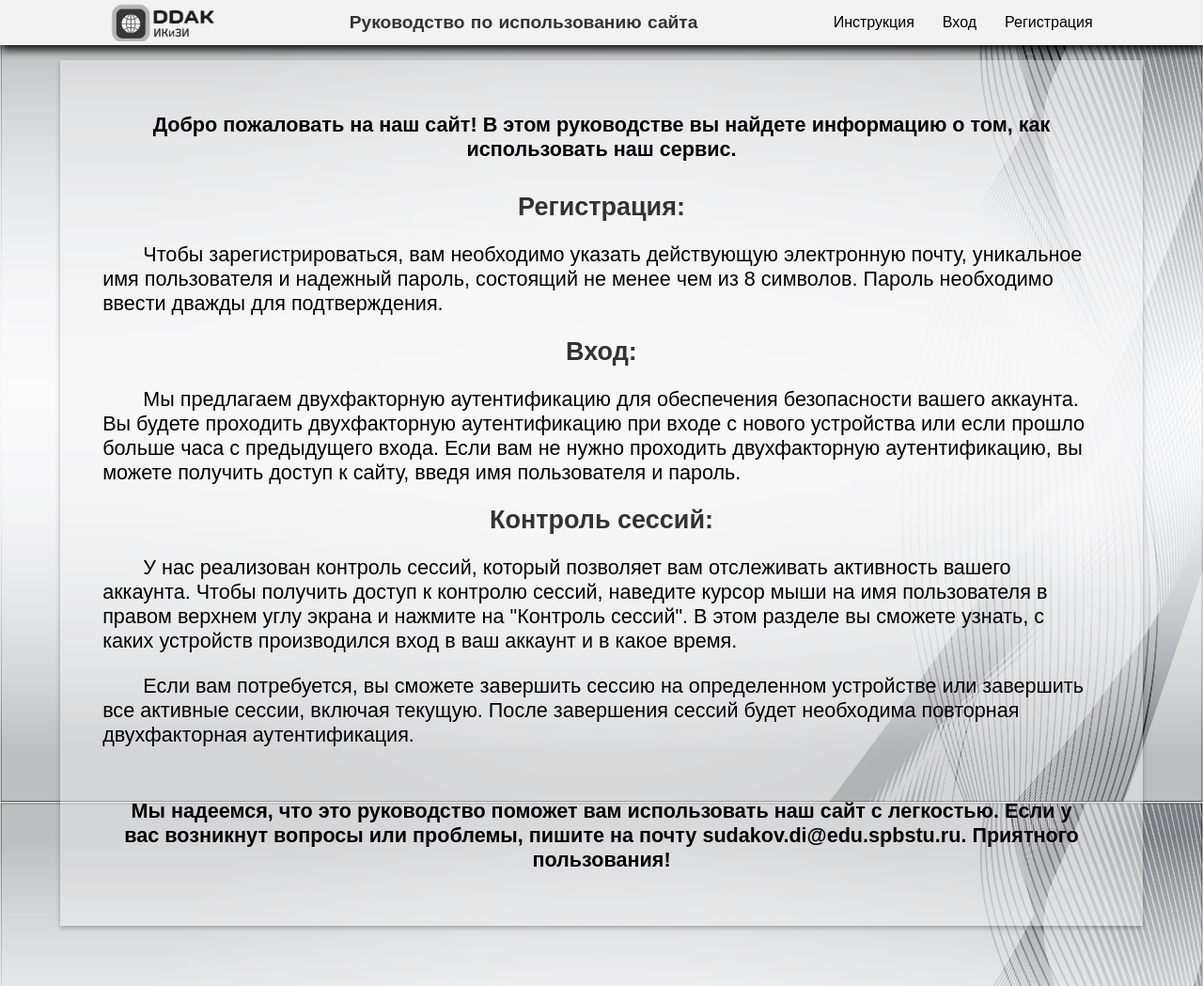
After one commit to sudmit0802/BIP, a Flask app: page /instruction in a window 1280 px wide. The commit adds this page. Shown: the whole page at 94% size. Run offline with Flask 3, Linux system fonts and the light colour scheme.

Commit message:
+ instruction endpoint

```diff
--- a/run.py
+++ b/run.py
@@ -159,13 +159,33 @@ def logout():
 @second_factor_required
 def sessions():
     """
-    Sesion control endpoint.
+    Session control endpoint.
     ---
     responses:
       200:
         description: success.
     """
     return update_sessions(request)
+
+
+@app.route("/instruction", methods=["GET"])
+def instruction():
+    """
+    Instruction endpoint.
+    ---
+    responses:
+      200:
+        description: success.
+    """
+    if current_user.is_authenticated:
+        sessions = get_sessions_from_db(current_user.id)
+        ips = list()
+        if sessions is not None:
+            for s in sessions:
+                ips.append(s['ip'])
+            if request.remote_addr in ips:
+                return render_template('wide_instruction.html')
+    return render_template('instruction.html')
 
 
 if __name__ == "__main__":
--- a/static/main.css
+++ b/static/main.css
@@ -87,3 +87,28 @@ nav ul li ul li {
 nav ul li:hover>ul {
     display: initial;
 }
+
+.instruction {
+    padding: 2%;
+    background-color: #f2f2f26f;
+    font-size: 18px;
+    box-shadow: 0 2px 5px rgba(0, 0, 0, 0.3);
+}
+
+.instruction h2 {
+    text-align: center;
+    font-size: 1.5em;
+    color: #333;
+}
+
+.instruction h3 {
+    text-align: center;
+    font-size: larger;
+    padding: 3%
+}
+
+.instruction p {
+    margin: 2%;
+    font-size: larger;
+    text-indent: 2em;
+}
--- a/templates/buildings_template.html
+++ b/templates/buildings_template.html
@@ -16,7 +16,7 @@
                 <li><a href="{{ url_for('faculties') }}">Институты</a></li>
                 <li><a href="{{ url_for('teachers') }}">Преподаватели</a></li>
                 <li><a href="{{ url_for('buildings') }}">Адреса</a></li>
-                <li><a href="">Инструкция</a></li>
+                <li><a href="{{ url_for('instruction') }}">Инструкция</a></li>
                 <li><a href="">{{current_user.username}} &bigtriangledown;</a>
                     <ul>
                         <li><a href="">Профиль</a></li>
--- a/templates/faculties_template.html
+++ b/templates/faculties_template.html
@@ -16,7 +16,7 @@
                 <li><a href="{{ url_for('faculties') }}">Институты</a></li>
                 <li><a href="{{ url_for('teachers') }}">Преподаватели</a></li>
                 <li><a href="{{ url_for('buildings') }}">Адреса</a></li>
-                <li><a href="">Инструкция</a></li>
+                <li><a href="{{ url_for('instruction') }}">Инструкция</a></li>
                 <li><a href="">{{current_user.username}} &bigtriangledown;</a>
                     <ul>
                         <li><a href="">Профиль</a></li>
--- /dev/null
+++ b/templates/instruction.html
@@ -0,0 +1,66 @@
+<!DOCTYPE html>
+<html>
+
+<head>
+    <title>Manager - Главная</title>
+    <link rel="stylesheet" href="{{ url_for('static', filename='main.css')}}" />
+</head>
+
+<body>
+    <header>
+        <a class="logo"></a>
+        <h1>Руководство по использованию сайта</h1>
+        <nav>
+            <ul>
+                <li><a href="{{ url_for('instruction') }}">Инструкция</a></li>
+                <li><a href="{{ url_for('signin') }}">Вход</a></li>
+                <li><a href="{{ url_for('signup') }}">Регистрация</a></li>
+            </ul>
+        </nav>
+    </header>
+    <div style="padding: 5% 5% 5% 5%;">
+        <div class="instruction">
+            <h3>
+                Добро пожаловать на наш сайт! В этом руководстве вы найдете информацию о том, как использовать наш
+                сервис.
+            </h3>
+            <h2>Регистрация:</h2>
+            <p>
+                Чтобы зарегистрироваться, вам необходимо указать действующую электронную почту, уникальное имя
+                пользователя и
+                надежный
+                пароль, состоящий не менее чем из 8 символов. Пароль необходимо ввести дважды для подтверждения.
+            </p>
+            <h2>Вход:</h2>
+            <p>
+                Мы предлагаем двухфакторную аутентификацию для обеспечения безопасности вашего аккаунта. Вы будете
+                проходить
+                двухфакторную аутентификацию при входе с нового устройства или если прошло больше часа с предыдущего
+                входа.
+                Если вам не нужно проходить двухфакторную аутентификацию, вы можете получить доступ к сайту, введя имя
+                пользователя и пароль.
+            </p>
+            <h2>Контроль сессий:</h2>
+            <p>
+                У нас реализован контроль сессий, который позволяет вам отслеживать активность вашего аккаунта. Чтобы
+                получить доступ к контролю сессий, наведите курсор мыши на имя пользователя в правом верхнем углу экрана
+                и
+                нажмите на "Контроль сессий". В этом разделе вы сможете узнать, с каких устройств производился вход в
+                ваш
+                аккаунт и в какое время.
+            </p>
+            <p>
+                Если вам потребуется, вы сможете завершить сессию на определенном устройстве или завершить все активные
+                сессии, включая текущую. После завершения сессий будет необходима повторная двухфакторная
+                аутентификация.
+            </p>
+            <h3>
+                Мы надеемся, что это руководство поможет вам использовать наш сайт с легкостью. Если у вас возникнут
+                вопросы
+                или проблемы, пишите на почту sudakov.di@edu.spbstu.ru. Приятного пользования!
+            </h3>
+        </div>
+    </div>
+</body>
+
+</html>
--- a/templates/main.html
+++ b/templates/main.html
@@ -15,7 +15,7 @@
         <li><a href="{{ url_for('faculties') }}">Институты</a></li>
         <li><a href="{{ url_for('teachers') }}">Преподаватели</a></li>
         <li><a href="{{ url_for('buildings') }}">Адреса</a></li>
-        <li><a href="">Инструкция</a></li>
+        <li><a href="{{ url_for('instruction') }}">Инструкция</a></li>
         <li><a>{{current_user.username}} &bigtriangledown;</a>
           <ul>
             <li><a href="">Профиль</a></li>
--- a/templates/sessions.html
+++ b/templates/sessions.html
@@ -16,7 +16,7 @@
                 <li><a href="{{ url_for('faculties') }}">Институты</a></li>
                 <li><a href="{{ url_for('teachers') }}">Преподаватели</a></li>
                 <li><a href="{{ url_for('buildings') }}">Адреса</a></li>
-                <li><a href="">Инструкция</a></li>
+                <li><a href="{{ url_for('instruction') }}">Инструкция</a></li>
                 <li><a>{{current_user.username}} &bigtriangledown;</a>
                     <ul>
                         <li><a href="">Профиль</a></li>
--- a/templates/signin.html
+++ b/templates/signin.html
@@ -11,6 +11,7 @@
     <a class="logo"></a>
     <nav>
       <ul>
+        <li><a href="{{ url_for('instruction') }}">Инструкция</a></li>
         <li><a href="{{ url_for('signin') }}">Вход</a></li>
         <li><a href="{{ url_for('signup') }}">Регистрация</a></li>
       </ul>
--- a/templates/signup.html
+++ b/templates/signup.html
@@ -11,6 +11,7 @@
     <a class="logo"></a>
     <nav>
       <ul>
+        <li><a href="{{ url_for('instruction') }}">Инструкция</a></li>
         <li><a href="{{ url_for('signin') }}">Вход</a></li>
         <li><a href="{{ url_for('signup') }}">Регистрация</a></li>
       </ul>
--- a/templates/teachers_template.html
+++ b/templates/teachers_template.html
@@ -16,7 +16,7 @@
                 <li><a href="{{ url_for('faculties') }}">Институты</a></li>
                 <li><a href="{{ url_for('teachers') }}">Преподаватели</a></li>
                 <li><a href="{{ url_for('buildings') }}">Адреса</a></li>
-                <li><a href="">Инструкция</a></li>
+                <li><a href="{{ url_for('instruction') }}">Инструкция</a></li>
                 <li><a href="">{{current_user.username}} &bigtriangledown;</a>
                     <ul>
                         <li><a href="">Профиль</a></li>
--- a/templates/verify.html
+++ b/templates/verify.html
@@ -11,6 +11,7 @@
     <a class="logo"></a>
     <nav>
       <ul>
+        <li><a href="{{ url_for('instruction') }}">Инструкция</a></li>
         <li><a href="{{ url_for('signin') }}">Вход</a></li>
         <li><a href="{{ url_for('signup') }}">Регистрация</a></li>
       </ul>
```
Also changed, not shown: templates/wide_instruction.html (added, +74 -0 lines).
